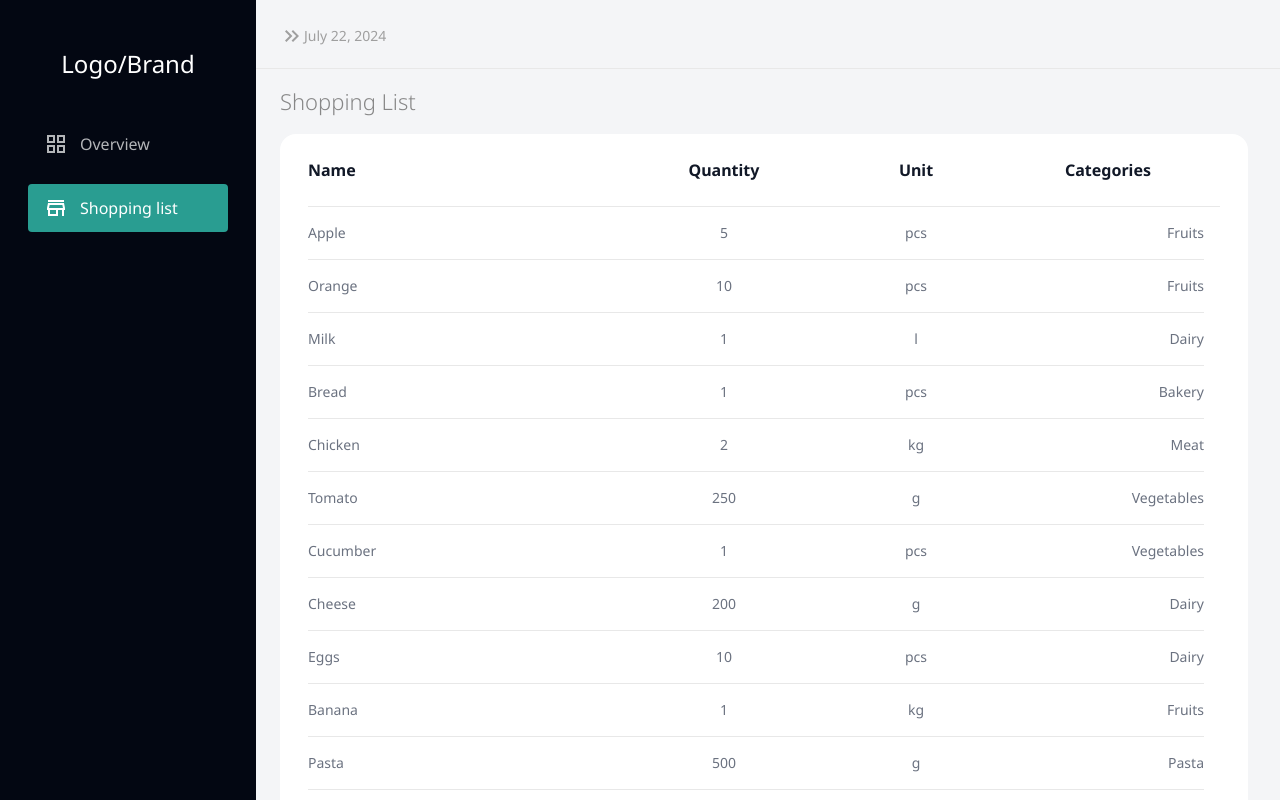
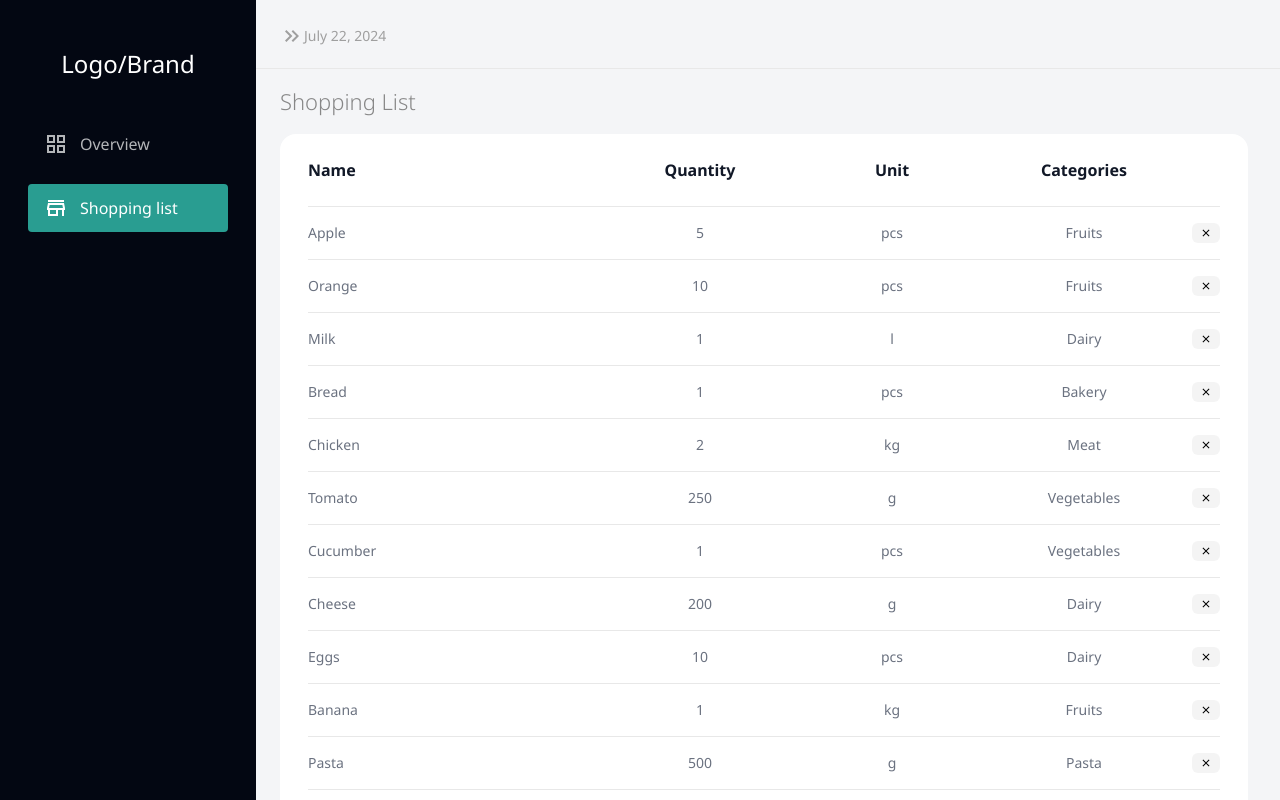
Before and after one commit to Banych/money-control, a Next.js app: page /money-control/shopping-list in a window 1280 px wide. Built offline with nearby package versions, Linux system fonts and the light colour scheme.

Commit message:
add buttons for items

```diff
--- /dev/null
+++ b/app/_components/Button.tsx
@@ -0,0 +1,52 @@
+import { cn } from '@/utils/cn';
+import { HTMLAttributes, useMemo } from 'react';
+
+export type ButtonProps = HTMLAttributes<HTMLButtonElement> & {
+    size?: 'sm' | 'md' | 'lg';
+    variant?: 'primary' | 'secondary' | 'outline' | 'link';
+};
+
+export const Button = (props: ButtonProps) => {
+    const { children, className, size, variant, ...rest } = props;
+
+    const sizeClasses = useMemo(() => {
+        switch (size) {
+            case 'sm':
+                return 'px-2 py-1 text-xs';
+            case 'md':
+            default:
+                return 'px-4 py-2 text-base';
+            case 'lg':
+                return 'px-6 py-3 text-lg';
+        }
+    }, [size]);
+
+    const variantClasses = useMemo(() => {
+        switch (variant) {
+            case 'secondary':
+                return 'bg-secondary2-10 text-black hover:bg-secondary2-70';
+            case 'outline':
+                return 'border border-primary text-primary';
+            case 'link':
+                return 'text-primary';
+            case 'primary':
+            default:
+                return 'bg-primary text-white hover:bg-primary-darker';
+        }
+    }, [variant]);
+
+    return (
+        <button
+            {...rest}
+            className={cn(
+                'px-4 py-2 rounded-md',
+                'transition-all duration-200 ease-in-out',
+                sizeClasses,
+                variantClasses,
+                className,
+            )}
+        >
+            {children}
+        </button>
+    );
+};
--- a/app/_components/table/TableRow.tsx
+++ b/app/_components/table/TableRow.tsx
@@ -4,6 +4,7 @@ import { DataType, TableColumn } from './TableTypes';
 import TextTableCell from './cells/TextTableCell';
 import InputTableCell from './cells/InputTableCell';
 import { cn } from '@/utils/cn';
+import { ActionsCell } from '@/app/_components/table/cells/ActionsCell';
 
 export type TableRowProps<T extends DataType> = {
     columns: TableColumn<T>[];
@@ -55,6 +56,13 @@ const TableRow = <T extends DataType>(props: TableRowProps<T>) => {
                             }}
                         />
                     );
+                case 'actions':
+                    return (
+                        <ActionsCell
+                            {...cellProps}
+                            key={getCellKey(row, column)}
+                        />
+                    );
                 default:
                     return null;
             }
--- a/app/_components/table/TableTypes.ts
+++ b/app/_components/table/TableTypes.ts
@@ -1,3 +1,4 @@
+import { ItemsActions } from '@/app/_components/table/types/ItemsAction';
 import { ClassValue } from 'clsx';
 
 export type IDable<T = Record<string, never>> = T & { id: string };
@@ -6,9 +7,20 @@ export type DataType = {
     [keys in string]: string | number | string[];
 };
 
-export type TableColumn<T extends DataType> = {
+export type DataTableColumn = {
+    type: 'text' | 'input' | 'number' | 'date';
+};
+
+export type ActionsTableColumn<T extends DataType> = {
+    type: 'actions';
+    actions?: ItemsActions<T>[];
+};
+
+export type TableColumn<T extends DataType> = (
+    | DataTableColumn
+    | ActionsTableColumn<T>
+) & {
+    key: keyof T;
+    cellClassName?: ClassValue;
     title: string;
-    key: keyof T | 'actions';
-    type: 'text' | 'input' | 'number' | 'date' | 'actions';
-    cellClassName?: ClassValue;
 };
--- /dev/null
+++ b/app/_components/table/cells/ActionsCell.tsx
@@ -0,0 +1,47 @@
+import { Button } from '@/app/_components/Button';
+import TableCell, { TableCellProps } from '@/app/_components/table/TableCell';
+import {
+    ActionsTableColumn,
+    DataType,
+    TableColumn,
+} from '@/app/_components/table/TableTypes';
+import { cn } from '@/utils/cn';
+
+export type ActionsCellProps<T extends DataType> = Omit<
+    TableCellProps<T>,
+    'renderCell' | 'column'
+> & {
+    column: TableColumn<T>;
+};
+
+export const ActionsCell = <T extends DataType>({
+    column,
+    row,
+    className,
+    ...otherProps
+}: ActionsCellProps<T>) => {
+    const actionsColumn = column as ActionsTableColumn<T>;
+
+    return (
+        <TableCell
+            {...otherProps}
+            row={row}
+            column={column}
+            className={cn('py-1', className)}
+            renderCell={() => (
+                <div className="flex items-center gap-1">
+                    {actionsColumn.actions?.map(({ icon: Icon, ...action }) => (
+                        <Button
+                            key={action.key}
+                            onClick={() => action.onClick(row)}
+                            size="sm"
+                            variant="secondary"
+                        >
+                            {Icon ? <Icon /> : action.label}
+                        </Button>
+                    ))}
+                </div>
+            )}
+        />
+    );
+};
--- a/app/_components/table/cells/InputTableCell.tsx
+++ b/app/_components/table/cells/InputTableCell.tsx
@@ -1,6 +1,12 @@
 'use client';
 
-import { InputHTMLAttributes, MouseEvent, useCallback, useState } from 'react';
+import {
+    InputHTMLAttributes,
+    MouseEvent,
+    useCallback,
+    useMemo,
+    useState,
+} from 'react';
 import Input from '../../Input';
 import TableCell, { TableCellProps } from '../TableCell';
 import { DataType } from '../TableTypes';
@@ -35,35 +41,46 @@ const TextInputTableCell = <T extends DataType>({
         setIsEdit(true);
     }, []);
 
-    const handleExitEdit = useCallback(
+    const handleApplyChanges = useCallback(() => {
+        setIsEdit(false);
+        onChange?.(value, row, column);
+    }, [column, onChange, row, value]);
+
+    const handleCancelChanges = useCallback(() => {
+        setIsEdit(false);
+        setValue(row[column.key] as string);
+    }, [column, row]);
+
+    const handleKeyUpInput = useCallback(
         (e: React.KeyboardEvent<HTMLInputElement>) => {
             if (e.key === 'Enter') {
-                setIsEdit(false);
-                onChange?.(value, row, column);
+                handleApplyChanges();
             } else if (e.key === 'Escape') {
-                setIsEdit(false);
-                setValue(row[column.key] as string);
+                handleCancelChanges();
             }
         },
-        [column, onChange, row, value],
+        [handleApplyChanges, handleCancelChanges],
     );
 
-    const inputActions: InputAction[] = [
+    const inputActions = useMemo(
+        (): InputAction[] => [
             {
                 icon: MdCheck,
                 position: 'right',
-            callback: () => setIsEdit(false),
+                callback: handleApplyChanges,
                 actionClassName: 'text-green-500',
                 size: 'sm',
             },
             {
                 icon: MdClose,
                 position: 'right',
-            callback: () => setIsEdit(false),
+                callback: handleCancelChanges,
                 actionClassName: 'text-red-500',
                 size: 'sm',
             },
-    ];
+        ],
+        [handleApplyChanges, handleCancelChanges],
+    );
 
     return (
         <TableCell
@@ -79,7 +96,7 @@ const TextInputTableCell = <T extends DataType>({
                         className="w-full"
                         defaultValue={value}
                         onChange={handleChange}
-                        onKeyUp={handleExitEdit}
+                        onKeyUp={handleKeyUpInput}
                         actions={inputActions}
                     />
                 ) : (
--- /dev/null
+++ b/app/_components/table/types/ItemsAction.ts
@@ -0,0 +1,11 @@
+import { ComponentType } from 'react';
+import { IconBaseProps } from 'react-icons';
+
+import { DataType } from '@/app/_components/table/TableTypes';
+
+export type ItemsActions<T extends DataType> = {
+    key: string;
+    label: string;
+    icon?: ComponentType<IconBaseProps>;
+    onClick: (row: T) => void;
+};
--- a/app/shopping-list/page.tsx
+++ b/app/shopping-list/page.tsx
@@ -5,6 +5,7 @@ import { mockGoods } from './mock';
 import { useCallback, useMemo, useState } from 'react';
 import Table from '../_components/table/Table';
 import { TableColumn } from '../_components/table/TableTypes';
+import { MdClose } from 'react-icons/md';
 
 export type Good = {
     id: string;
@@ -44,7 +45,23 @@ export default function ShoppingList() {
                 type: 'text',
                 cellClassName: 'min-w-48 w-0',
             },
-            { title: '', key: 'actions', type: 'actions' },
+            {
+                title: '',
+                key: 'id',
+                type: 'actions',
+                actions: [
+                    {
+                        key: 'delete',
+                        label: 'Delete',
+                        icon: MdClose,
+                        onClick: (row) => {
+                            setGoods((prevState) =>
+                                prevState.filter((good) => good.id !== row.id),
+                            );
+                        },
+                    },
+                ],
+            },
         ],
         [],
     );
--- a/tailwind.config.ts
+++ b/tailwind.config.ts
@@ -10,6 +10,7 @@ const config: Config = {
         extend: {
             colors: {
                 primary: '#299D91',
+                'primary-darker': '#1E7D6A',
                 'main-bg': '#F4F5F7',
                 secondary: '#9F9F9F',
                 'secondary-dark': '#4A4A4A',
@@ -18,6 +19,8 @@ const config: Config = {
                 'secondary-70': 'rgba(255, 255, 255, 0.7)',
                 'border-light': '#E8E8E8',
                 'border-normal': '#D1D1D1',
+                'secondary2-10': 'rgba(151, 151, 151, 0.1)',
+                'secondary2-70': 'rgba(151, 151, 151, 0.7)',
             },
         },
     },
```
Lines whose indentation alone changed are shown as unchanged.
